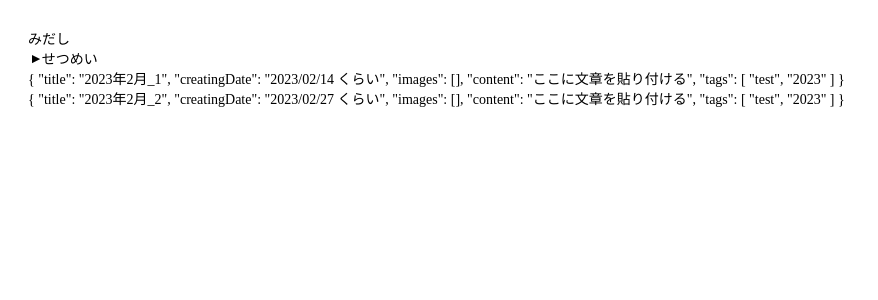
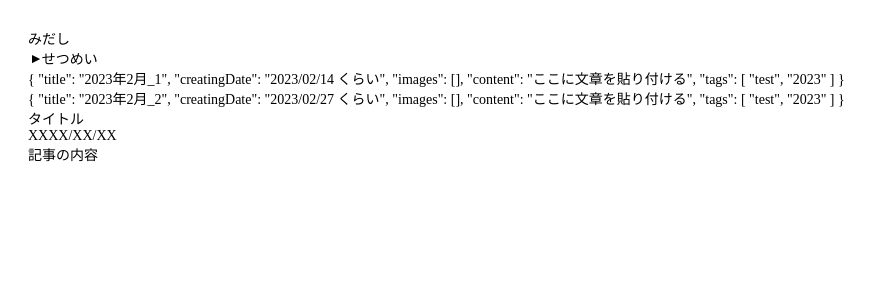
Before and after one commit to gckohaku/CreativeLanguageArchive, a Vue app: page / in a window 1280 px wide. Shown: the top 300 px of the page, without its empty margins (0-878 px from the left). Built offline with nearby package versions, Linux system fonts and the light colour scheme.

Commit message:
make CreateList.vue file

```diff
--- /dev/null
+++ b/src/components/ContentInfoCard.vue
@@ -0,0 +1,31 @@
+<script setup lang="ts">
+import type { ContentUnit } from '@/common/ContentUnit';
+
+export interface Props {
+	data?: ContentUnit;
+}
+
+const props = withDefaults(defineProps<Props>(), {
+	data: (props: Props): ContentUnit => {
+		return {
+			title: "タイトル",
+			creatingDate: "XXXX/XX/XX",
+			images: [],
+			content: "記事の内容",
+			tags: ["template"],
+		}
+	}
+});
+</script>
+
+<template>
+	<div class="content-card">
+		<p>{{ data.title }}</p>
+		<p>{{ data.creatingDate }}</p>
+		<p>{{ data.content }}</p>
+	</div>
+</template>
+
+<style scoped lang="scss">
+// style here
+</style>
--- a/src/views/IndexView.vue
+++ b/src/views/IndexView.vue
@@ -5,6 +5,7 @@ import GcDetails from '@/components/modules/GcDetails.vue';
 import pushContentData from "@/page-contents/index"
 import { onBeforeMount, onMounted } from 'vue';
 import { contentData } from '@/common/contentData';
+import ContentInfoCard from '@/components/ContentInfoCard.vue';
 
 onBeforeMount(() => {
 	contentData.splice(0);
@@ -27,6 +28,8 @@ onBeforeMount(() => {
 				{{ content }}
 			</div>
 		</template>
+
+		<ContentInfoCard></ContentInfoCard>
 	</div>
 </template>
 
```
Also changed, not shown: src/components/ContentList.vue (added, +11 -0 lines), 1 other file (tests, documents, lock files or other folders).
